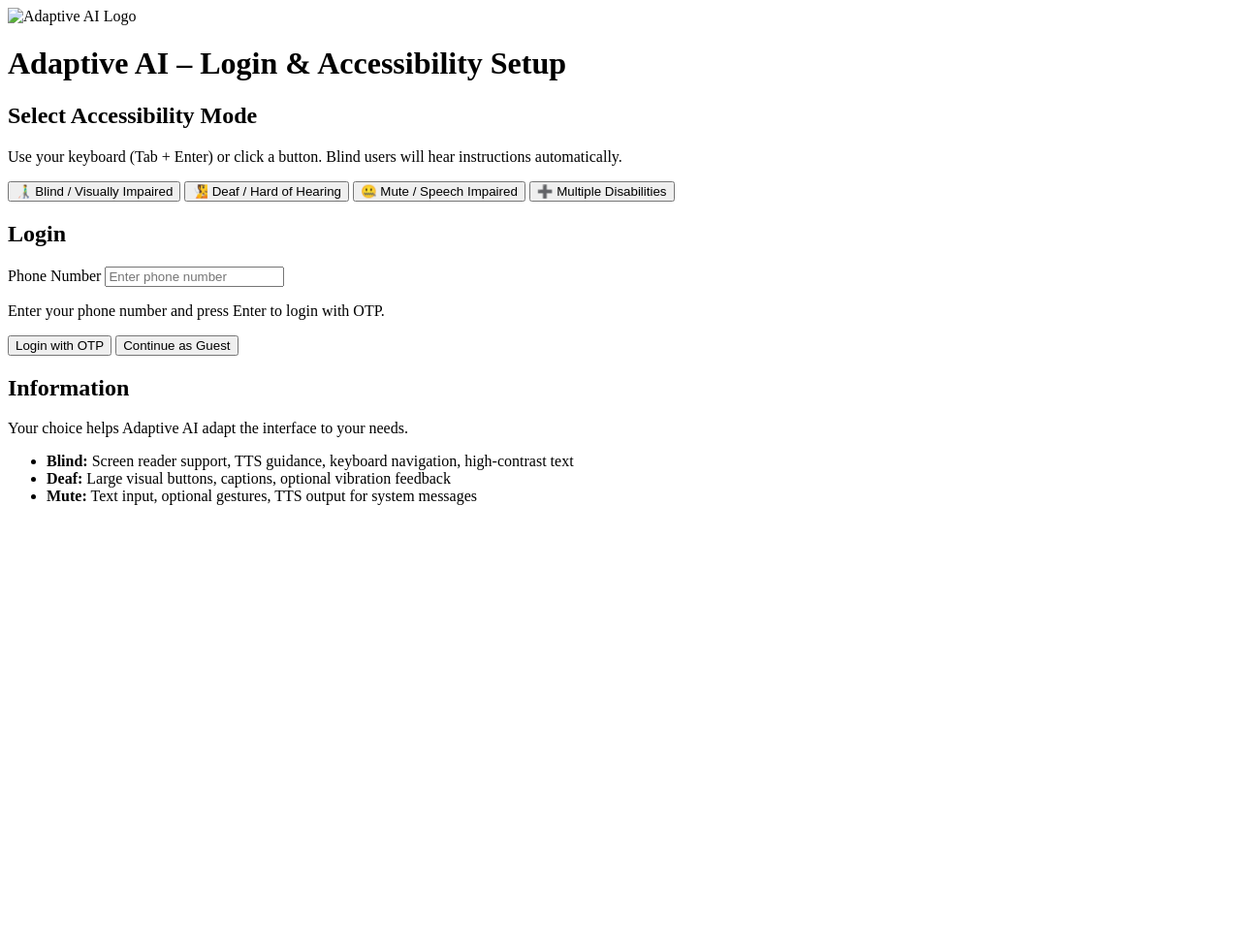
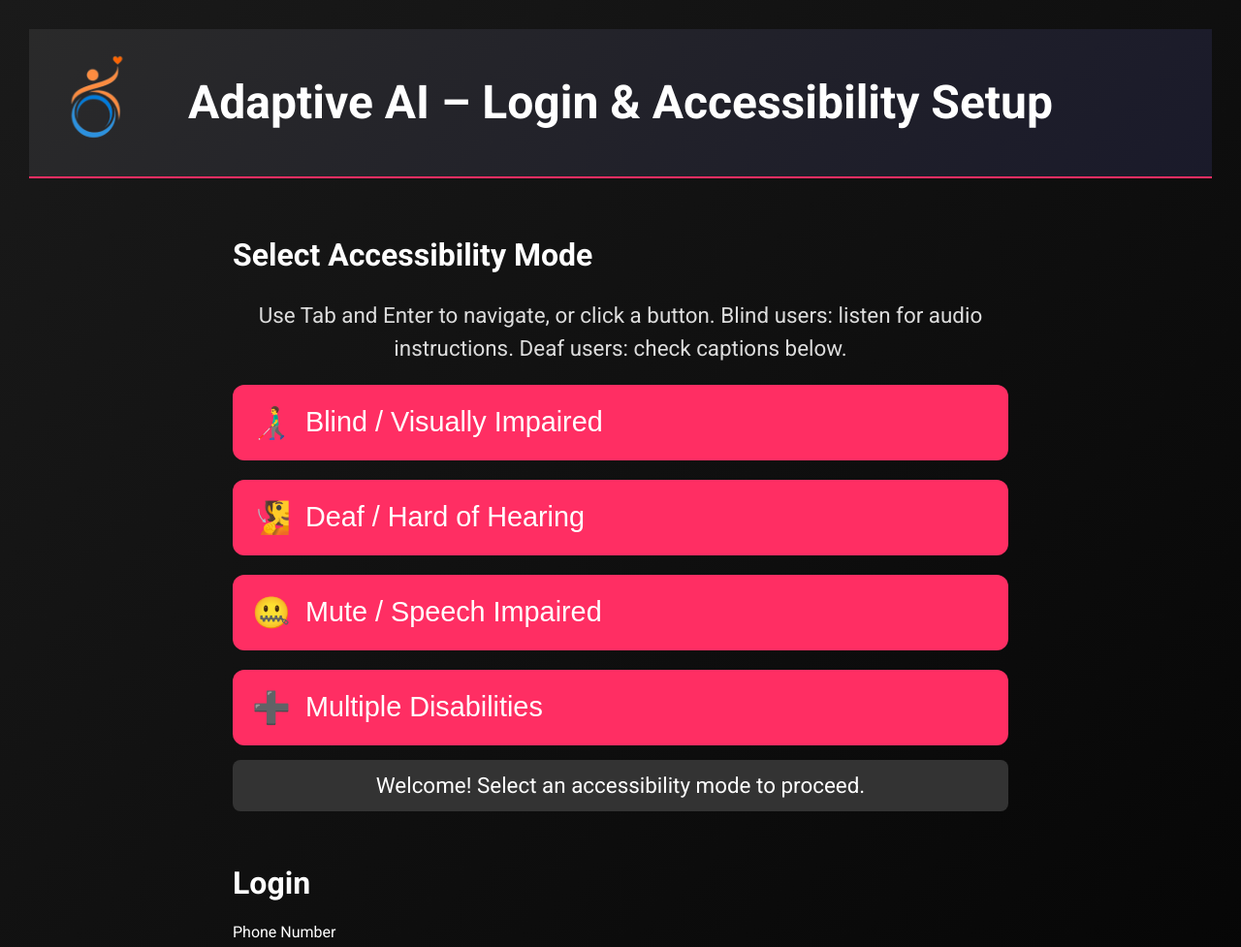
Before and after one commit to Barathkalyan/adaptive-ai-assist, a plain HTML site: page frontend/index.html in a window 1280 px wide. Shown: the top 977 px of the page at 97% size. Before the commit the page ends 800 px from the top, so only its background shows below. Drawn offline with Linux system fonts and the light colour scheme.

Commit message:
login page text to voice

```diff
--- a/frontend/css/styles.css
+++ b/frontend/css/styles.css
@@ -0,0 +1,193 @@
+/* Global Styles */
+body {
+  font-family: 'Roboto', Arial, sans-serif;
+  background: linear-gradient(135deg, #1a1a1a 0%, #000 100%);
+  color: #fff;
+  display: flex;
+  flex-direction: column;
+  align-items: center;
+  min-height: 100vh;
+  margin: 0;
+  padding: 30px;
+  line-height: 1.5;
+}
+
+header {
+  text-align: center;
+  margin-bottom: 40px;
+  position: relative;
+  width: 100%;
+  background: linear-gradient(135deg, #2a2a2a 0%, #1a1a2a 100%);
+  padding: 20px 0;
+  border-bottom: 2px solid #ff2e63;
+}
+
+.logo {
+  width: 120px;
+  position: absolute;
+  top: 10px;
+  left: 10px;
+}
+
+h1 {
+  font-size: 3rem;
+  font-weight: 700;
+  margin: 20px 0;
+  text-align: center;
+}
+
+h2 {
+  font-size: 2rem;
+  font-weight: 700;
+  margin: 15px 0;
+}
+
+/* Sections */
+section {
+  width: 100%;
+  max-width: 800px;
+  margin-bottom: 50px;
+}
+
+/* Instructions paragraph */
+.instructions {
+  font-size: 1.4rem;
+  margin-bottom: 20px;
+  color: #ddd;
+  text-align: center;
+}
+
+/* Accessibility Buttons */
+.button-group {
+  display: flex;
+  flex-direction: column;
+  gap: 20px;
+}
+
+.access-button {
+  background-color: #ff2e63;
+  color: #fff;
+  font-size: 1.8rem;
+  font-weight: 500;
+  padding: 20px;
+  border: none;
+  border-radius: 12px;
+  cursor: pointer;
+  display: flex;
+  align-items: center;
+  gap: 15px;
+  transition: background-color 0.3s, transform 0.2s, box-shadow 0.3s;
+}
+
+.access-button:hover,
+.access-button:focus {
+  background-color: cyan;
+  outline: 4px solid #fff;
+  transform: scale(1.05);
+  box-shadow: 0 4px 12px rgba(0, 255, 255, 0.3);
+}
+
+.access-button .icon {
+  font-size: 2rem;
+}
+
+/* Login Form Buttons */
+.action-button {
+  background-color: cyan;
+  color: #000;
+  font-size: 1.8rem;
+  font-weight: 500;
+  padding: 20px;
+  border: none;
+  border-radius: 12px;
+  cursor: pointer;
+  width: 100%;
+  margin-top: 15px;
+  transition: background-color 0.3s, transform 0.2s, box-shadow 0.3s;
+}
+
+.action-button:hover,
+.action-button:focus {
+  background-color: #ff2e63;
+  outline: 4px solid #fff;
+  transform: scale(1.05);
+  box-shadow: 0 4px 12px rgba(255, 46, 99, 0.3);
+}
+
+/* Login Form */
+.login-form {
+  display: flex;
+  flex-direction: column;
+  gap: 20px;
+}
+
+/* Phone Input Field */
+#phone-input {
+  font-size: 1.8rem;
+  padding: 15px;
+  border: 3px solid #fff;
+  border-radius: 12px;
+  background-color: #222;
+  color: #fff;
+}
+
+#phone-input:focus {
+  outline: 4px solid cyan;
+  box-shadow: 0 0 10px rgba(0, 255, 255, 0.5);
+}
+
+/* Captions for Deaf Users */
+.captions {
+  font-size: 1.4rem;
+  background-color: #333;
+  padding: 10px;
+  border-radius: 8px;
+  margin-top: 15px;
+  color: #fff;
+  text-align: center;
+}
+
+/* Screen Reader Only */
+.sr-only {
+  position: absolute;
+  width: 1px;
+  height: 1px;
+  padding: 0;
+  margin: -1px;
+  overflow: hidden;
+  clip: rect(0, 0, 0, 0);
+  border: 0;
+}
+
+/* Info Section */
+ul {
+  font-size: 1.4rem;
+  line-height: 1.8;
+  padding-left: 25px;
+}
+
+/* TTS placeholder styling */
+#tts {
+  position: absolute;
+  left: -9999px;
+}
+
+/* Responsive Design */
+@media (max-width: 600px) {
+  h1 {
+    font-size: 2.2rem;
+  }
+  h2 {
+    font-size: 1.8rem;
+  }
+  .access-button, .action-button, #phone-input {
+    font-size: 1.4rem;
+    padding: 15px;
+  }
+  .instructions, .captions, ul {
+    font-size: 1.2rem;
+  }
+  .logo {
+    width: 100px;
+  }
+}
--- a/frontend/index.html
+++ b/frontend/index.html
@@ -5,10 +5,11 @@
   <meta name="viewport" content="width=device-width, initial-scale=1.0">
   <title>Adaptive AI – Login & Accessibility Setup</title>
   <link rel="stylesheet" href="css/styles.css">
+  <link href="https://fonts.googleapis.com/css2?family=Roboto:wght@400;700&display=swap" rel="stylesheet">
 </head>
 <body>
   <header>
-    <img src="assets/logo.png" alt="Adaptive AI Logo" class="logo">
+    <img src="assets/logo.png" alt="Adaptive AI Logo" class="logo" onerror="this.src='https://via.placeholder.com/100?text=Logo'">
     <h1>Adaptive AI – Login & Accessibility Setup</h1>
   </header>
 
@@ -16,21 +17,22 @@
     <!-- Accessibility Mode Selection -->
     <section id="accessibility-selection" aria-label="Accessibility Mode Selection">
       <h2>Select Accessibility Mode</h2>
-      <p class="instructions">Use your keyboard (Tab + Enter) or click a button. Blind users will hear instructions automatically.</p>
+      <p class="instructions">Use Tab and Enter to navigate, or click a button. Blind users: listen for audio instructions. Deaf users: check captions below.</p>
       <div class="button-group">
-        <button id="blind-mode" class="access-button" aria-label="Blind or Visually Impaired Mode" accesskey="1">
-          <span class="icon">👨‍🦯</span> Blind / Visually Impaired
+        <button id="blind-mode" class="access-button" aria-label="Blind or Visually Impaired Mode, press 1" accesskey="1">
+          <span class="icon" aria-hidden="true">👨‍🦯</span> Blind / Visually Impaired
         </button>
-        <button id="deaf-mode" class="access-button" aria-label="Deaf or Hard of Hearing Mode" accesskey="2">
-          <span class="icon">🧏</span> Deaf / Hard of Hearing
+        <button id="deaf-mode" class="access-button" aria-label="Deaf or Hard of Hearing Mode, press 2" accesskey="2">
+          <span class="icon" aria-hidden="true">🧏</span> Deaf / Hard of Hearing
         </button>
-        <button id="mute-mode" class="access-button" aria-label="Mute or Speech Impaired Mode" accesskey="3">
-          <span class="icon">🤐</span> Mute / Speech Impaired
+        <button id="mute-mode" class="access-button" aria-label="Mute or Speech Impaired Mode, press 3" accesskey="3">
+          <span class="icon" aria-hidden="true">🤐</span> Mute / Speech Impaired
         </button>
-        <button id="multiple-mode" class="access-button" aria-label="Multiple Disabilities Mode" accesskey="4">
-          <span class="icon">➕</span> Multiple Disabilities
+        <button id="multiple-mode" class="access-button" aria-label="Multiple Disabilities Mode, press 4" accesskey="4">
+          <span class="icon" aria-hidden="true">➕</span> Multiple Disabilities
         </button>
       </div>
+      <div id="captions" class="captions" aria-live="polite">Welcome! Select an accessibility mode to proceed.</div>
     </section>
 
     <!-- Login Section -->
@@ -39,27 +41,27 @@
       <div class="login-form">
         <label for="phone-input">Phone Number</label>
         <input type="tel" id="phone-input" placeholder="Enter phone number" aria-describedby="phone-instructions">
-        <p id="phone-instructions" class="sr-only">Enter your phone number and press Enter to login with OTP.</p>
-        <button id="otp-login" class="action-button">Login with OTP</button>
-        <button id="guest-login" class="action-button">Continue as Guest</button>
+        <p id="phone-instructions" class="sr-only">Enter your phone number and press Enter to login with OTP. For guest access, press Tab to reach the Continue as Guest button.</p>
+        <button id="otp-login" class="action-button" aria-label="Login with OTP">Login with OTP</button>
+        <button id="guest-login" class="action-button" aria-label="Continue as Guest">Continue as Guest</button>
       </div>
     </section>
 
     <!-- Information Section -->
     <section id="info-section" aria-label="Information Section">
       <h2>Information</h2>
-      <p>Your choice helps Adaptive AI adapt the interface to your needs.</p>
+      <p>Your choice helps Adaptive AI tailor the interface to your accessibility needs.</p>
       <ul>
-        <li><strong>Blind:</strong> Screen reader support, TTS guidance, keyboard navigation, high-contrast text</li>
-        <li><strong>Deaf:</strong> Large visual buttons, captions, optional vibration feedback</li>
-        <li><strong>Mute:</strong> Text input, optional gestures, TTS output for system messages</li>
+        <li><strong>Blind:</strong> Screen reader support, text-to-speech guidance, keyboard navigation, high-contrast text</li>
+        <li><strong>Deaf:</strong> Large visual buttons, captions for feedback, optional vibration alerts</li>
+        <li><strong>Mute:</strong> Text input, gesture-based navigation, text-to-speech for system messages</li>
       </ul>
     </section>
   </main>
 
   <!-- Voice instructions for blind users -->
-  <div id="tts" aria-hidden="true"></div>
+  <div id="tts" class="sr-only" aria-hidden="true"></div>
 
-  <script src="js/script.js"></script>
+  <script src="js/login.js"></script>
 </body>
 </html>
```
Also changed, not shown: frontend/js/login.js (+119 -0 lines), frontend/assets/logo.png (added).
